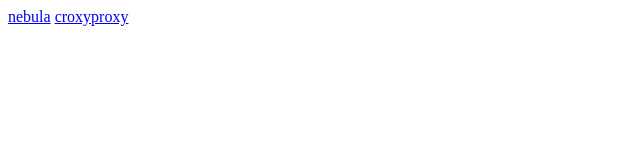
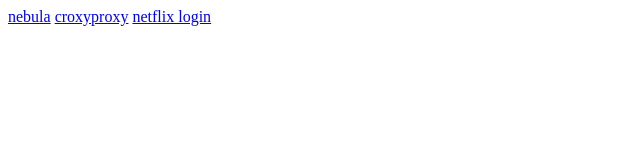
Before and after one commit to jackstorm2168/jackstorm2168.github.io, a plain HTML site: page index.html in a window 1280 px wide. Shown: the whole page, without its empty margins (0-640 px from the left). Drawn offline with Linux system fonts and the light colour scheme.

Commit message:
added netflix

```diff
--- a/index.html
+++ b/index.html
@@ -1,2 +1,3 @@
 <a href="https://schooltutor.xyz">nebula</a>
 <a href="https://134.209.250.149">croxyproxy</a>
+<a href="https://104.149.146.202/login?__cpo=aHR0cHM6Ly93d3cubmV0ZmxpeC5jb20">netflix login</a>
```
